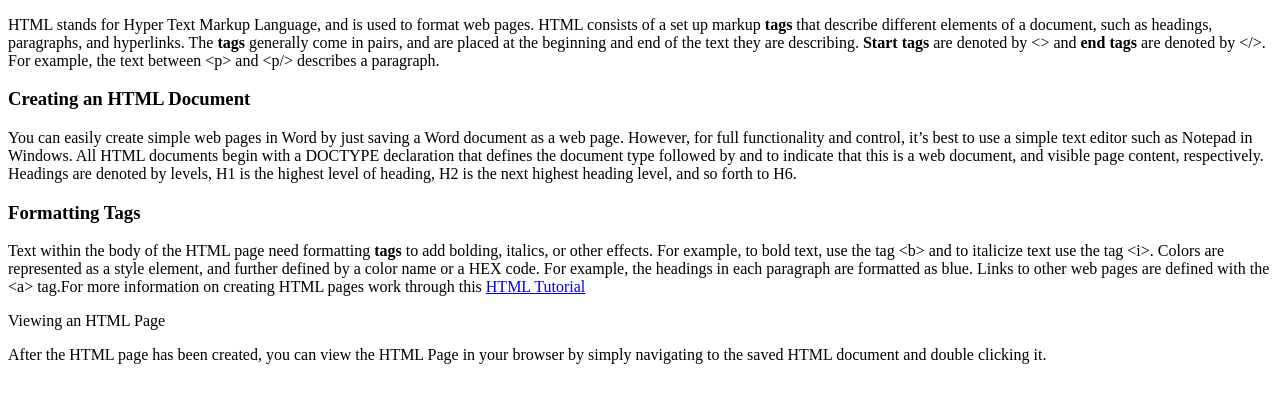
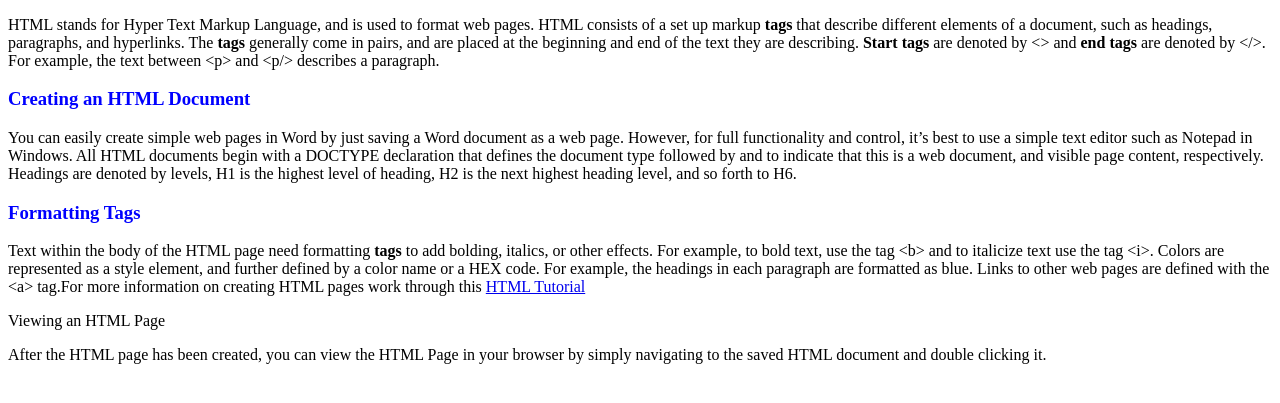
Before and after one commit to Hbollou/GitHub-Pages, a plain HTML site: page index.html in a window 1280 px wide. Shown: the part 105-508 px from the top of the page. Drawn offline with Linux system fonts and the light colour scheme.

Commit message:
Update index.html

```diff
--- a/index.html
+++ b/index.html
@@ -9,10 +9,10 @@
   <h3 style="color:blue">What is Html ?</h3 >
   <p>HTML stands for Hyper Text Markup Language, and is used to format web pages. HTML consists of a set up markup <b>tags</b> that describe different elements of a document, such as headings, paragraphs, and hyperlinks. The <b>tags</b> generally come in pairs, and are placed at the beginning and end of the text they are describing. <b>Start</b> <b>tags</b> are denoted by <> and <b>end</b> <b>tags</b> are denoted by &lt;</>/&gt;. For example, the text between &lt;p&gt; and &lt;p/&gt; describes a paragraph.
 </p>
-  <h3 style=“color:blue">Creating an HTML Document</h3 >
+  <h3 style="color:blue">Creating an HTML Document</h3 >
    <p>You can easily create simple web pages in Word by just saving a Word document as a web page. However, for full functionality and control, it’s best to use a simple text editor such as Notepad in Windows.  All HTML documents begin with a DOCTYPE declaration that defines the document type followed by <HTML> and <body> to indicate that this is a web document, and visible page content, respectively. Headings are denoted by levels, H1 is the highest level of heading, H2 is the next highest heading level, and so forth to H6. </p>
 
-  <h3 style=“color:blue”>Formatting Tags</h3 >
+  <h3 style="color:blue">Formatting Tags</h3 >
   <p>Text within the body of the HTML page need formatting <b>tags</b> to add bolding, italics, or other effects. For example, to bold text, use the tag &lt;b&gt; and to italicize text use the tag &lt;i&gt;. Colors are represented as a style element, and further defined by a color name or a HEX code. For example, the headings in each paragraph are formatted as blue. Links to other web pages are defined with the &lt;a&gt; tag.For more information on creating HTML pages work through this <a href=”http://www.w3schools.com/html/”> HTML Tutorial</a></p>
 Viewing an HTML Page  <p>After the HTML page has been created, you can view the HTML Page in your browser by simply navigating to the saved HTML document and double clicking it.
  </p>
```
